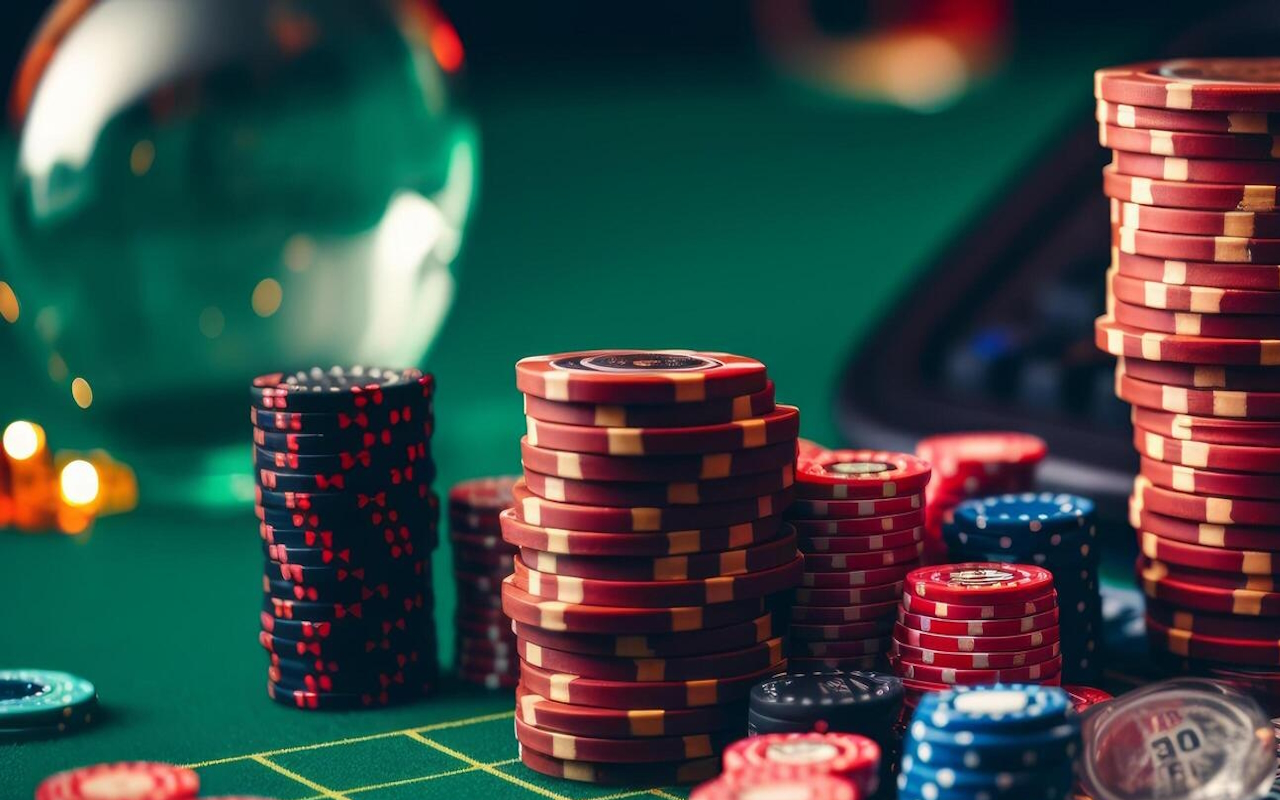
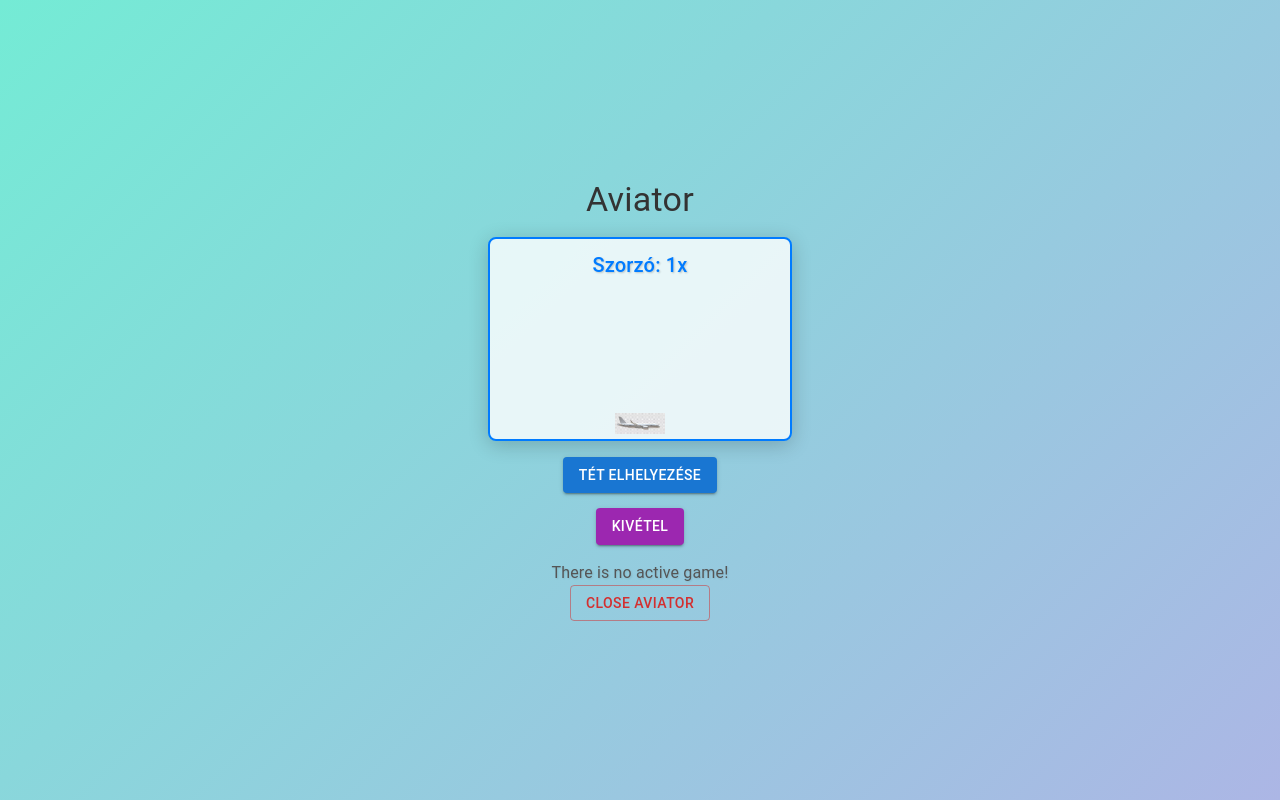
Before and after one commit to BeteriGabor/Vizsgaremek, a React (Create React App) app in the folder FrontEnd/Games/: page /aviator in a window 1280 px wide. Before the commit this address had no page. Built offline with nearby package versions, Linux system fonts and the light colour scheme.

Commit message:
2025.03.04
save

```diff
--- a/FrontEnd/Games/src/App.js
+++ b/FrontEnd/Games/src/App.js
@@ -38,6 +38,9 @@ const style2 = {
           <Link to="/slot">
             <Button variant="contained" type="submit" color="secondary" >Slot</Button>
           </Link>
+          <Link to="/aviator">
+            <Button variant="contained" type="submit" color="secondary">Aviator</Button>
+          </Link>
           <Link to="/sign_in">
             <Button variant="contained" type="submit" color="secondary">Login</Button>
           </Link>
--- /dev/null
+++ b/FrontEnd/Games/src/components/Aviator/Aviator.css
@@ -0,0 +1,102 @@
+body {
+    background: linear-gradient(135deg, #74ebd5, #acb6e5);
+    font-family: 'Roboto', sans-serif;
+    margin: 0;
+    padding: 0;
+    display: flex;
+    justify-content: center;
+    align-items: center;
+    height: 100vh;
+    color: #333;
+}
+
+h1 {
+    font-size: 3rem;
+    margin-bottom: 20px;
+    text-shadow: 2px 2px 4px rgba(0, 0, 0, 0.3);
+}
+
+.flight-display {
+    background: rgba(255, 255, 255, 0.8);
+    border-radius: 10px;
+    box-shadow: 0 4px 20px rgba(0, 0, 0, 0.2);
+    position: relative;
+    overflow: hidden;
+    height: 400px;
+    width: 300px;
+    margin: 0 auto;
+}
+
+.airplane {
+    width: 50px;
+    height: 30px;
+    background: url("../assests/airplane.jpg") no-repeat center center;
+    background-size: contain;
+    position: absolute;
+    bottom: 0;
+    opacity: 1;
+    left: 50%;
+    transform: translateX(-50%);
+}
+
+@keyframes fly {
+    0% {
+        transform: translateX(-50%) translateY(0);
+        opacity: 1;
+    }
+    80% {
+        transform: translateX(-50%) translateY(-200px);
+        opacity: 1;
+    }
+    100% {
+        opacity: 0;
+    }
+}
+
+@keyframes crash {
+    0% {
+        transform: translateX(-50%) translateY(-200px);
+    }
+    100% {
+        transform: translateX(-50%) translateY(300px);
+        opacity: 0;
+    }
+}
+
+.multiplier-display {
+    font-size: 2rem;
+    position: absolute;
+    top: 10px;
+    left: 50%;
+    transform: translateX(-50%);
+    color: #007BFF;
+    text-shadow: 1px 1px 2px rgba(0, 0, 0, 0.2);
+}
+
+.controls {
+    margin: 20px 0;
+}
+
+button {
+    transition: background-color 0.3s ease, transform 0.3s ease;
+}
+
+button:hover {
+    transform: translateY(-2px);
+    background-color: #0056b3;
+}
+
+.status {
+    font-size: 1.2rem;
+    margin-top: 10px;
+    color: #555;
+    text-shadow: 1px 1px 2px rgba(0, 0, 0, 0.1);
+}
+
+a {
+    text-decoration: none;
+}
+
+a button {
+    margin-top: 20px;
+}
--- /dev/null
+++ b/FrontEnd/Games/src/components/Aviator/Aviator.jsx
@@ -0,0 +1,74 @@
+import React, { useState, useEffect } from 'react';
+import { Button, Box, Typography } from "@mui/material"
+import { Link } from "react-router-dom"
+import './Aviator.css';
+
+
+const Aviator = () => {
+    const [multiplier, setMultiplier] = useState(1.00);
+    const [isFlying, setIsFlying] = useState(false);
+    const [statusMessage, setStatusMessage] = useState("There is no active game!");
+
+    useEffect(() => {
+        let flightInterval;
+        if (isFlying) {
+            setStatusMessage("Game started!");
+            flightInterval = setInterval(() => {
+                setMultiplier(prev => {
+                    const newMultiplier = parseFloat((prev + 0.01).toFixed(2));
+                    return newMultiplier;
+                });
+            }, 100);
+
+            const randomFlightDuration = Math.floor(Math.random() * (120000 - 1000 + 1)) + 1000;
+            console.log(randomFlightDuration)
+
+            setTimeout(() => {
+                clearInterval(flightInterval);
+                setIsFlying(false);
+                setStatusMessage("The plane crashed!");
+            }, randomFlightDuration);
+        }
+        return () => clearInterval(flightInterval);
+    }, [isFlying]);
+
+    const placeBet = () => {
+        if (!isFlying) {
+            setIsFlying(true);
+        }
+    };
+
+    const cashOut = () => {
+        if (isFlying) {
+            setIsFlying(false);
+            setStatusMessage(`Cash out: ${multiplier}x!`);
+            setMultiplier(1.00)
+        } else {
+            setStatusMessage("There is no active game!");
+        }
+    };
+
+    return (
+        <>
+            <Box sx={{ textAlign: 'center', padding: 2 }}>
+                <Typography variant="h4" gutterBottom>Aviator</Typography>
+                <Box className="flight-display" sx={{ margin: 2, position: 'relative', height: '200px', border: '2px solid #007BFF', borderRadius: '8px' }}>
+                    <div className="airplane" style={{ position: 'absolute', bottom: 0, left: '50%', transform: 'translateX(-50%)' }}></div>
+                    <Typography variant="h6" className="multiplier-display" sx={{ position: 'absolute', top: 10, left: '50%', transform: 'translateX(-50%)' }}>
+                        Szorzó: <span>{multiplier}x</span>
+                    </Typography>
+                </Box>
+                <Box className="controls" sx={{ margin: 2 }}>
+                    <Button variant="contained" color="primary" onClick={placeBet}>Tét elhelyezése</Button>
+                    <Button variant="contained" color="secondary" onClick={cashOut}>Kivétel</Button>
+                </Box>
+                <Typography variant="body1" className="status">{statusMessage}</Typography>
+                <Link to="http://localhost:3000">
+                    <Button variant="outlined" color="error">Close Aviator</Button>
+                </Link>
+            </Box>
+        </>
+    );
+};
+
+export default Aviator;
--- a/FrontEnd/Games/src/components/BlackJack/Blackjack.css
+++ b/FrontEnd/Games/src/components/BlackJack/Blackjack.css
@@ -1,7 +1,7 @@
 body {
     margin: 0;
     font-family: 'Arial', sans-serif;
-    background-color: #2c3e50; /* Sötét háttér */
+    background: url("../assests/blackjack.jpg");
     color: #ecf0f1; /* Világos szöveg */
 }
 
@@ -9,10 +9,6 @@ body {
 .container {
     min-height: 100vh;
     width: 100%;
-    background-image: url('../assests/blackjack.jpg');
-    background-size: cover;
-    background-position: center;
-    background-repeat: no-repeat;
     display: flex;
     flex-direction: column;
     align-items: center;
--- a/FrontEnd/Games/src/components/PasswordChange/PasswordChange.jsx
+++ b/FrontEnd/Games/src/components/PasswordChange/PasswordChange.jsx
@@ -47,19 +47,34 @@ function PasswordChange(){
         justifyContent: 'space-between'
     }
 
+    const fetchUser = async (name) => {
+        try {
+            const response = await axios.get(`http://localhost:1010/admin/get-all-users`);
+            const users = response.data.data;
+            console.log(users)
+            const user = users.find(user => user.name === name);
+            return user ? user.id : null;
+        } catch (error) {
+            alert("User not found!");
+            return null;
+        }
+    };
+
     const handleSubmit = async (event) => {
         event.preventDefault();
-        try {
-            const response = await axios.post('http://localhost:1010/auth/refresh', {
-                password: password,
-            });
+        const userId = await fetchUser(username)
 
-            console.log(response.data);
-            navigate('/sign_in');
+        if(userId){
+            try {
+                const response = await axios.put(`http://localhost:1010/admin/update/${userId}`, {
+                    password: password,
+                });
+                alert("Password succesfully changed! Login with the new password!")
+                navigate('/sign_in');
 
-        } catch (error) {
-            console.error("There was an error changing password!", error);
-            alert("There was an error changing password! Passwords are not the same!");
+            } catch (error) {
+                alert("There was an error changing password! Passwords are not the same!");
+            }
         }
     };
     return(
--- a/FrontEnd/Games/src/components/Sign_in/Sign_in.jsx
+++ b/FrontEnd/Games/src/components/Sign_in/Sign_in.jsx
@@ -65,7 +65,6 @@ function Sign_in() {
             password: password
         });
 
-        console.log(JSON.stringify(response.data, null, 2)); // Szép formázás
         if (response.data.message === "Successfully logged in") {
           alert(response.data.message)
           navigate('http://localhost:3000');
--- a/FrontEnd/Games/src/index.js
+++ b/FrontEnd/Games/src/index.js
@@ -9,6 +9,7 @@ import Sign_in from './components/Sign_in/Sign_in';
 import Slot from './components/Slot/Slot';
 import PasswordChange from './components/PasswordChange/PasswordChange';
 import App from './App';
+import Aviator from './components/Aviator/Aviator';
 
 const root = ReactDOM.createRoot(document.getElementById('root'));
 root.render(
@@ -18,6 +19,7 @@ root.render(
         <Route path='/' element={<App/>}></Route>
         <Route path='password_change' element={<PasswordChange />}></Route>
         <Route path='slot' element={<Slot/>}></Route>
+        <Route path='aviator' element={<Aviator/>}></Route>
         <Route path='sign_in' element={<Sign_in />}></Route>
         <Route path='register' element={<Register/>}></Route>
         <Route path='blackjack' element={<Blackjack/>}></Route>
```
Also changed, not shown: FrontEnd/Games/src/components/assests/airplane.jpg (added).
